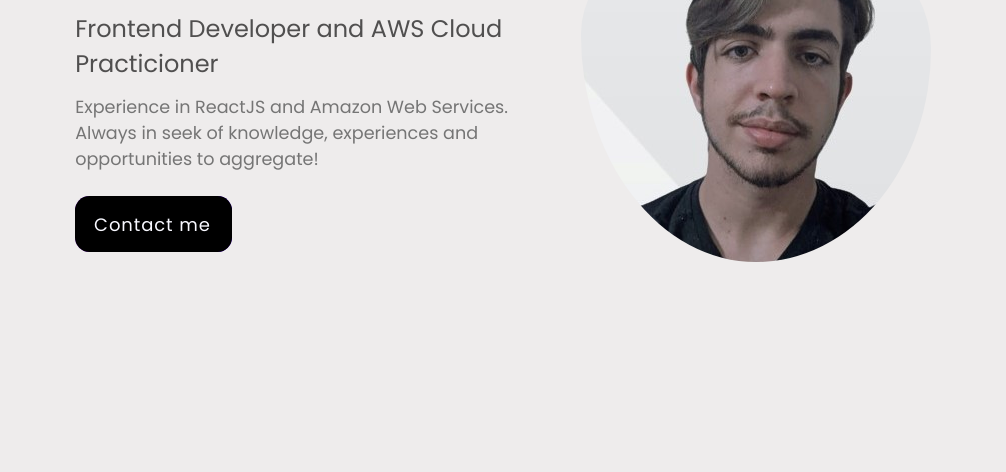
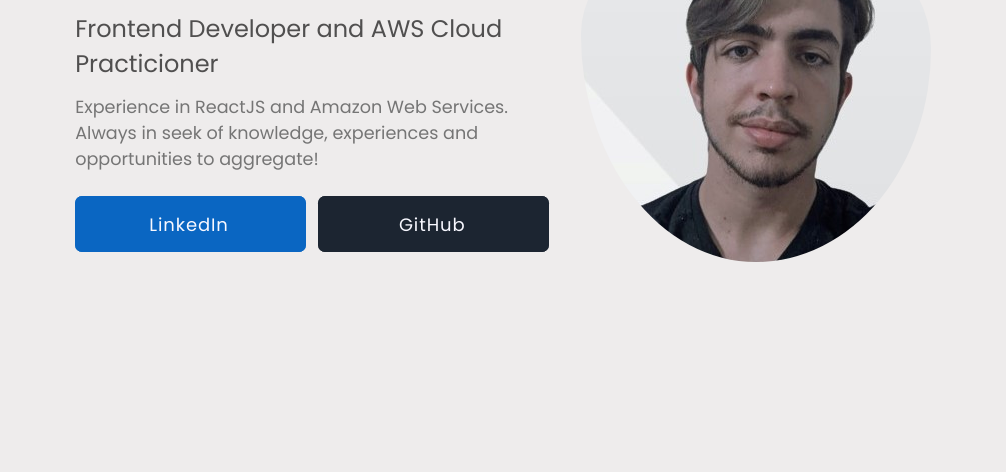
Before and after one commit to PedroMilani04/pedro-portfolio, a React app: page / in a window 1280 px wide. Shown: the part 328-800 px from the top of the page, without its empty margins (137-1143 px from the left). Built offline with nearby package versions, Linux system fonts and the light colour scheme; some packages are replaced by stand-ins of ours.

Commit message:
linkedin and github buttons

```diff
--- a/src/components/AboutMe.js
+++ b/src/components/AboutMe.js
@@ -19,7 +19,10 @@
                             <div className="projects"><span className="number">09</span> Projects made</div>
                             <div className="companies"><span className="number">01</span> Company worked</div>
                         </div>
-                <button className="cv"><span>Download CV</span></button>
+                        <div className="buttonscv">
+                            <a href="https://drive.google.com/file/d/1bTPLqLeztYDtgvy9rgou5cv-5phUMEkc/view?usp=sharing"><button className="cv"><span>Download CV - English</span></button></a>
+                            <a href="https://drive.google.com/file/d/1w2RFcUm2Uhxu3b29k0zYoZxyePNf4S3a/view?usp=sharing"><button className="cv"><span>Download CV - Portuguese</span></button></a>
+                        </div>
                     </div>
                 </div>
             </div>
--- a/src/components/App.js
+++ b/src/components/App.js
@@ -23,10 +23,12 @@
         setIsActive(isActive => !isActive);
     };
 
-  const [theme, setTheme] = useState("light")
+  const [theme, setTheme] = useState()
   const toggleTheme = () => {
     setTheme((curr) => (curr === "light" ? "dark" : "light"))
   }
+
+
   return (
     <ThemeContext.Provider value={{ theme, toggleTheme }} >
       <div className="App" id={theme}>
--- a/src/components/Info.js
+++ b/src/components/Info.js
@@ -13,7 +13,11 @@
                     <div className="name">Hi! I'm Pedro</div>
                     <div className="title">Frontend Developer and AWS Cloud Practicioner</div>
                     <div className="about">Experience in ReactJS and Amazon Web Services. Always in seek of knowledge, experiences and opportunities to aggregate!</div>
-                    <Link to='#contactpage' smooth> <button className="clickme"><span>Contact me</span></button> </Link>
+                    <div className="contactsbutoes">
+                    <a href="https://www.linkedin.com/in/pedromilanidev/"><button className="linkbtn"><span>LinkedIn</span></button></a>
+                    <a href="https://github.com/PedroMilani04"><button className="gitbtn"><span>GitHub</span></button> </a>
+                    </div>
+
                 </div>
                 <div className="img"> <img src={img1} /> </div>
             </div>
--- a/src/css/AboutMe.css
+++ b/src/css/AboutMe.css
@@ -130,7 +130,25 @@
     transform: scale(0.95);
    }
 
+   .buttonscv {
+    display: flex;
 
+   }
+
+   .cv {
+    margin-right: 1vw;
+   }
+
+   @media(max-width: 1440px) {
+    .buttonscv {
+        margin-top: 2vh;
+        flex-direction: column;
+    }
+
+    .cv {
+        margin-right: 0;
+    }
+   }
 
    @media(max-width: 1024px) {
     .aboutall {
@@ -158,6 +176,8 @@
     .aboutall {
         width: 90%;
     }
+
+
   }
 
    @media(max-width: 425px) {
--- a/src/css/Info.css
+++ b/src/css/Info.css
@@ -38,7 +38,9 @@
     color: rgb(117, 117, 117);
 }
 
-.clickme {
+
+
+   .gitbtn {
 
     margin-top: 3vh;
     position: relative;
@@ -46,16 +48,17 @@
     font-weight: 500;
     font-size: 18px;
     letter-spacing: 0.05em;
-    border-radius: 0.8em;
+    border-radius: 0.4em;
     border: none;
-    background: linear-gradient(to right, #8e2de2, #4a00e0);
+    background: #1c2531;
     color: ghostwhite;
     overflow: hidden;
+    width: 48%;
    }
 
 
 
-   .clickme span {
+   .gitbtn span {
     position: relative;
     transition: color 0.4s;
     display: inline-flex;
@@ -63,8 +66,8 @@
     padding: 0.8em 1.2em 0.8em 1.05em;
    }
 
-   .clickme::before,
-   .clickme::after {
+   .gitbtn::before,
+   .gitbtn::after {
     position: absolute;
     top: 0;
     left: 0;
@@ -73,20 +76,73 @@
     z-index: 0;
    }
 
-   .clickme::before {
+   .gitbtn::before {
     content: "";
-    background: #000;
+    background: #1c2531;
     width: 120%;
     left: -10%;
     transform: skew(30deg);
     transition: transform 0.4s cubic-bezier(0.3, 1, 0.8, 1);
    }
 
-   .clickme:hover::before {
+   .gitbtn:hover::before {
     transform: translate3d(100%, 0, 0);
    }
 
-   .clickme:active {
+   .gitbtn:active {
+    transform: scale(0.95);
+   }
+
+   .linkbtn {
+    margin-right: 1vw;
+    width: 48%;
+    margin-top: 3vh;
+    position: relative;
+    font-family: inherit;
+    font-weight: 500;
+    font-size: 18px;
+    letter-spacing: 0.05em;
+    border-radius: 0.4em;
+    border: none;
+    background: #0A66C2;
+    color: ghostwhite;
+    overflow: hidden;
+   }
+
+
+
+   .linkbtn span {
+    position: relative;
+    transition: color 0.4s;
+    display: inline-flex;
+    align-items: center;
+    padding: 0.8em 1.2em 0.8em 1.05em;
+   }
+
+   .linkbtn::before,
+   .linkbtn::after {
+    position: absolute;
+    top: 0;
+    left: 0;
+    width: 100%;
+    height: 100%;
+    z-index: 0;
+   }
+
+   .linkbtn::before {
+    content: "";
+    background: #0A66C2;
+    width: 120%;
+    left: -10%;
+    transform: skew(30deg);
+    transition: transform 0.4s cubic-bezier(0.3, 1, 0.8, 1);
+   }
+
+   .linkbtn:hover::before {
+    transform: translate3d(100%, 0, 0);
+   }
+
+   .linkbtn:active {
     transform: scale(0.95);
    }
 
@@ -139,7 +195,11 @@
         flex-direction: column;
     }
 
-
+    .contactsbutoes {
+        display: flex;
+        flex-direction: column;
+        width: 200%;
+    }
    }
 
    @media(max-width: 375px) {
```
Lines whose indentation alone changed are shown as unchanged.
